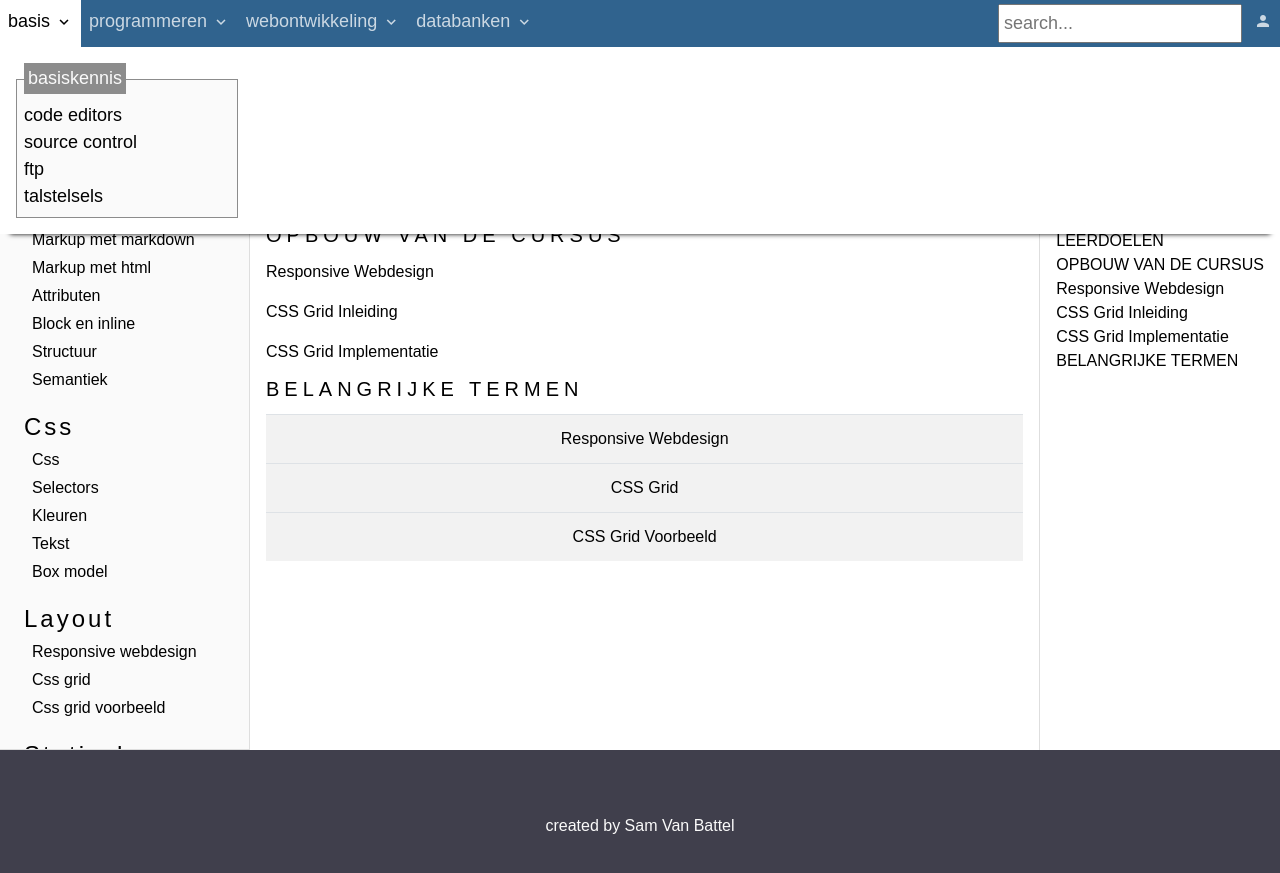
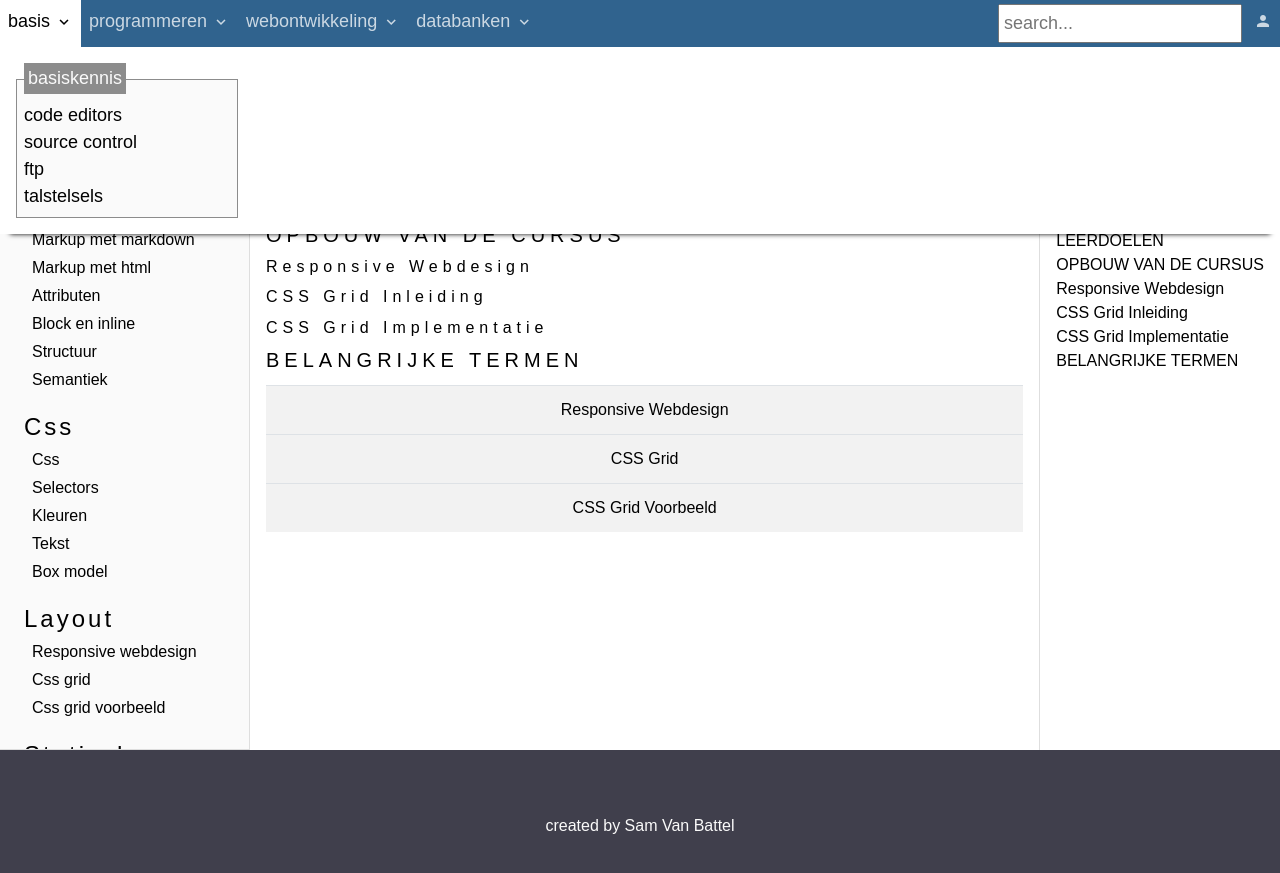
Before and after one commit to T-INFORMATICA/t-informatica.github.io, a Jekyll site: the page built from _courses/webontwikkeling/layout/index.md, in a window 1280 px wide. Shown: the top 873 px of the page. Built offline with Jekyll 4.4.1, drawn with Linux system fonts in a browser that asks for light colours; comment, search, counter and statistics services are not loaded.

Commit message:
Update default.scss

```diff
--- a/_sass/default.scss
+++ b/_sass/default.scss
@@ -52,7 +52,7 @@ body {
     min-height: 100%;
 }
 
-h1, h2, h3 {
+h1, h2, h3, h4 {
     line-height: 0.9;
     letter-spacing: 5px;
 }
@@ -69,6 +69,10 @@ h3 {
     font-size: 20px;
 }
 
+h4 {
+    font-size: 16px;
+}
+
 
 .material-icons {
     vertical-align: middle;
```
